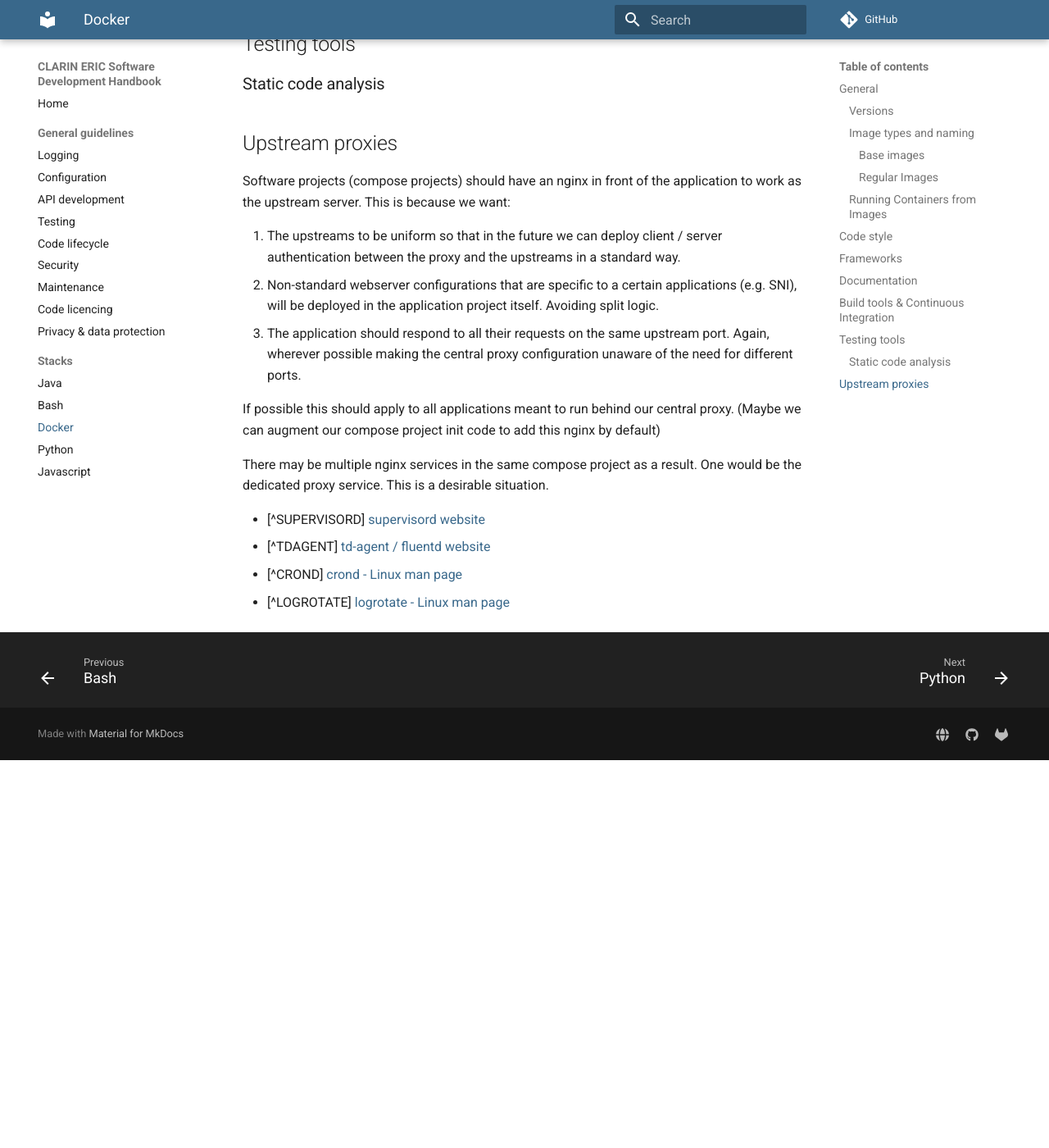
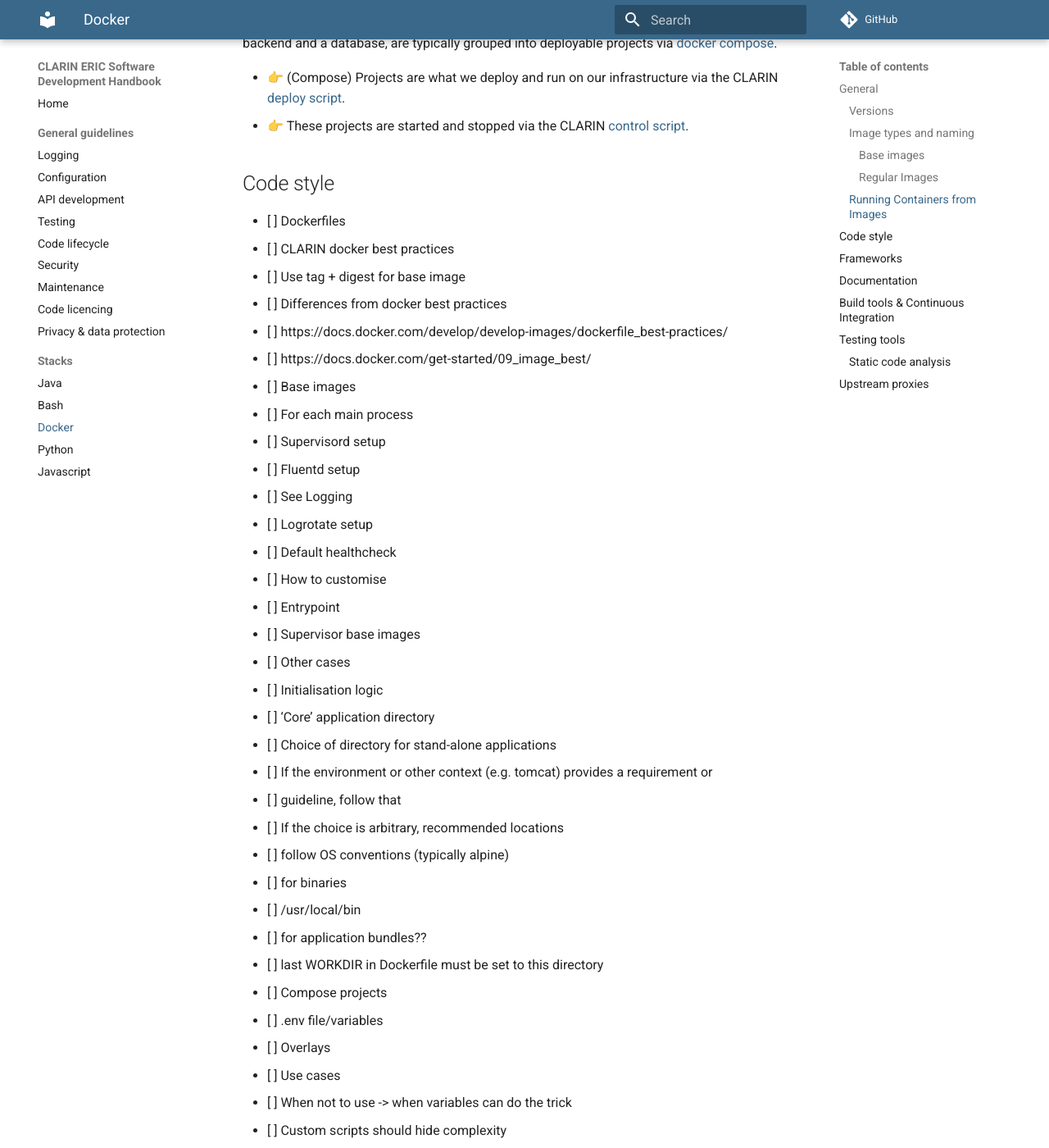
Before and after one commit to clarin-eric/handbook-development, an MkDocs documentation site: the page built from docs/stack/docker.md, in a window 1280 px wide and 1400 px high, scrolled down 2653 px. Shown: the whole window at 82% size. Built offline with MkDocs 1.6.1 and Material for MkDocs 9.7.7, drawn with Linux system fonts in a browser that asks for light colours; comment, search, counter and statistics services are not loaded; before the commit the page ends 3580 px from its top, so only the background shows below that; some of the changed text lies outside the part shown.

Commit message:
Applied markdown list formatting

```diff
--- a/docs/stack/docker.md
+++ b/docs/stack/docker.md
@@ -4,23 +4,21 @@ This section presents guidelines for the writing and maintenance of docker
 images.
 
 ## General
-<!--
-[x] [TODO: discussion on application centered images vs use of environment image
-    (e.g. tomcat) and deploy application @ compose level]
 
-[ ] [Reference to operational section(s) on Docker (compose)]
-[x] Docker version
-[x] Docker compose version
-[ ] Implementation of custom logic in compose project
-    [ ] subcommands
-    [ ] custom start/stop
-    [ ] backup and restore
-[ ] Developing for use outside CLARIN infra context
-    [ ] "bundle" control script submodule
-[x] Name for projects/repositories -> image [TODO: discuss!]
-    [x] Strategy for base images
-    [x] Strategy for application images
--->
+- [x] TODO: discussion on application centered images vs use of environment
+image (e.g. tomcat) and deploy application @ compose level
+- [ ] Reference to operational section(s) on Docker (compose)
+- [x] Docker version
+- [x] Docker compose version
+- [ ] Implementation of custom logic in compose project
+  - [ ] subcommands
+  - [ ] custom start/stop
+  - [ ] backup and restore
+- [ ] Developing for use outside CLARIN infra context
+  - [ ] "bundle" control script submodule
+- [x] Name for projects/repositories -> image. TODO: discuss!
+   - [x] Strategy for base images
+   - [x] Strategy for application images
 
 Our applications and services are packed as container images, following the
 [open container initiative (OCI)](https://opencontainers.org/) specification,
@@ -121,83 +119,77 @@ CLARIN [deploy script](https://gitlab.com/CLARIN-ERIC/deploy-script).
 * 👉 These projects are started and stopped via the CLARIN [control script](https://gitlab.com/CLARIN-ERIC/control-script).
 
 ## Code style
-<!--
-[ ] Dockerfiles
-[ ] CLARIN docker best practices
-[ ] Use tag + digest for base image
-[ ] Differences from docker best practices
-[ ] https://docs.docker.com/develop/develop-images/dockerfile_best-practices/
-[ ] https://docs.docker.com/get-started/09_image_best/
-[ ] Base images
-[ ] For each main process
-[ ] Supervisord setup
-[ ] Fluentd setup
-[ ] See Logging
-[ ] Logrotate setup
-[ ] Default healthcheck
-[ ] How to customise
-[ ] [Entrypoint]
-[ ] Supervisor base images
-[ ] Other cases
-[ ] [Initialisation logic]
-[ ] ‘Core’ application directory
-[ ] Choice of directory for stand-alone applications
-[ ] If the environment or other context (e.g. tomcat) provides a requirement or
-[ ] guideline, follow that
-[ ] If the choice is arbitrary, recommended locations
-[ ] follow OS conventions (typically alpine)
-[ ] for binaries
-[ ] /usr/local/bin
-[ ] for application bundles??
-[ ] last WORKDIR in Dockerfile must be set to this directory
-[ ] Compose projects
-[ ] .env file/variables
 
-[ ] Overlays
-[ ] Use cases
-[ ] When not to use -> when variables can do the trick
-[ ] Custom scripts should hide complexity
-[ ] Volumes & networks
-[ ] Internal & external
--->
+- [ ] Dockerfiles
+- [ ] CLARIN docker best practices
+- [ ] Use tag + digest for base image
+- [ ] Differences from docker best practices
+- [ ] https://docs.docker.com/develop/develop-images/dockerfile_best-practices/
+- [ ] https://docs.docker.com/get-started/09_image_best/
+- [ ] Base images
+- [ ] For each main process
+- [ ] Supervisord setup
+- [ ] Fluentd setup
+- [ ] See Logging
+- [ ] Logrotate setup
+- [ ] Default healthcheck
+- [ ] How to customise
+- [ ] Entrypoint
+- [ ] Supervisor base images
+- [ ] Other cases
+- [ ] Initialisation logic
+- [ ] ‘Core’ application directory
+- [ ] Choice of directory for stand-alone applications
+- [ ] If the environment or other context (e.g. tomcat) provides a requirement or
+- [ ] guideline, follow that
+- [ ] If the choice is arbitrary, recommended locations
+- [ ] follow OS conventions (typically alpine)
+- [ ] for binaries
+- [ ] /usr/local/bin
+- [ ] for application bundles??
+- [ ] last WORKDIR in Dockerfile must be set to this directory
+- [ ] Compose projects
+- [ ] .env file/variables
+
+- [ ] Overlays
+- [ ] Use cases
+- [ ] When not to use -> when variables can do the trick
+- [ ] Custom scripts should hide complexity
+- [ ] Volumes & networks
+- [ ] Internal & external
 
 ## Frameworks
-<!--
-[ ] Build script
-[ ] https://gitlab.com/CLARIN-ERIC/build-script
-[ ] Testing
-[ ] images
-[ ] Build script --test argument  with docker-compose
-[ ] compose projects
-[ ] test with ??
-[ ] docker-compose
--->
+
+- [ ] Build script
+- [ ] https://gitlab.com/CLARIN-ERIC/build-script
+- [ ] Testing
+- [ ] images
+- [ ] Build script --test argument  with docker-compose
+- [ ] compose projects
+- [ ] test with ??
+- [ ] docker-compose
 
 ## Documentation
-<!--
-[ ] Image project
-[ ] README
-[ ] Reference base image
-[ ] List the important application and configuration locations (paths) inside the
-[ ] image
-[ ] List the user name(s) defined and used in the image
--->
+
+- [ ] Image project
+- [ ] README
+- [ ] Reference base image
+- [ ] List the important application and configuration locations (paths) inside the
+- [ ] image
+- [ ] List the user name(s) defined and used in the image
 
 ## Build tools & Continuous Integration
-<!--
-[ ] Describe our gitlab CI integration with hadolint
-[ ] Include examples
-[ ] Gitlab Docker repository
--->
+
+- [ ] Describe our gitlab CI integration with hadolint
+- [ ] Include examples
+- [ ] Gitlab Docker repository
 
 ## Testing tools
 
 ### Static code analysis
 
-<!--
-[ ] Linting with hadolint
-[ ] Security scanning
--->
+- [ ] Linting with hadolint
+- [ ] Security scanning
 
 ## Upstream proxies
 
```
